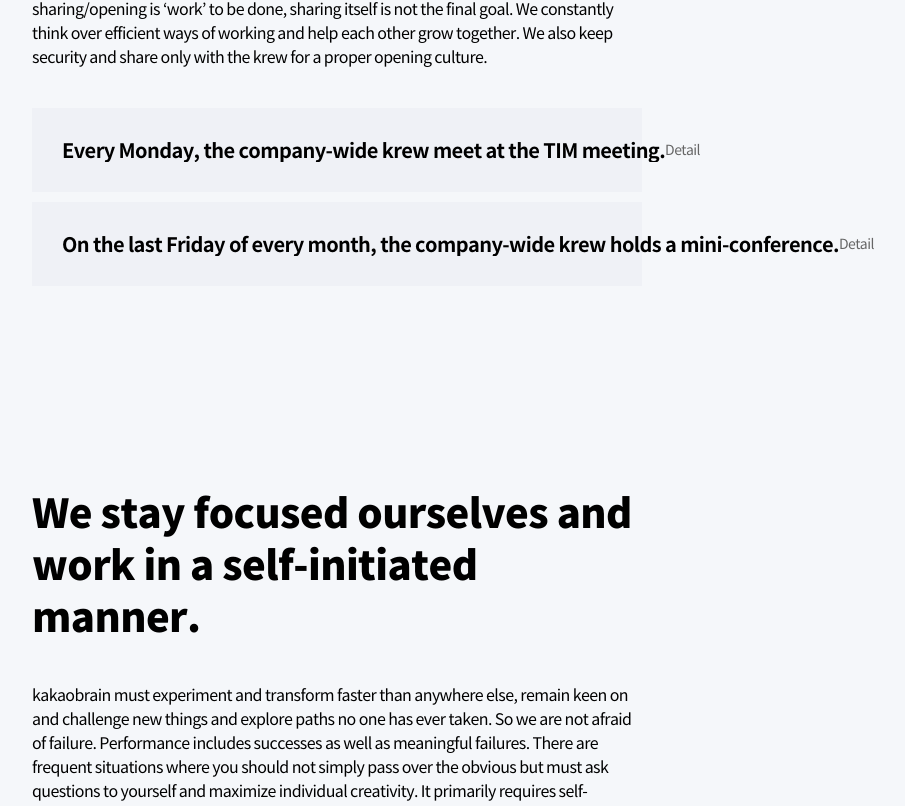
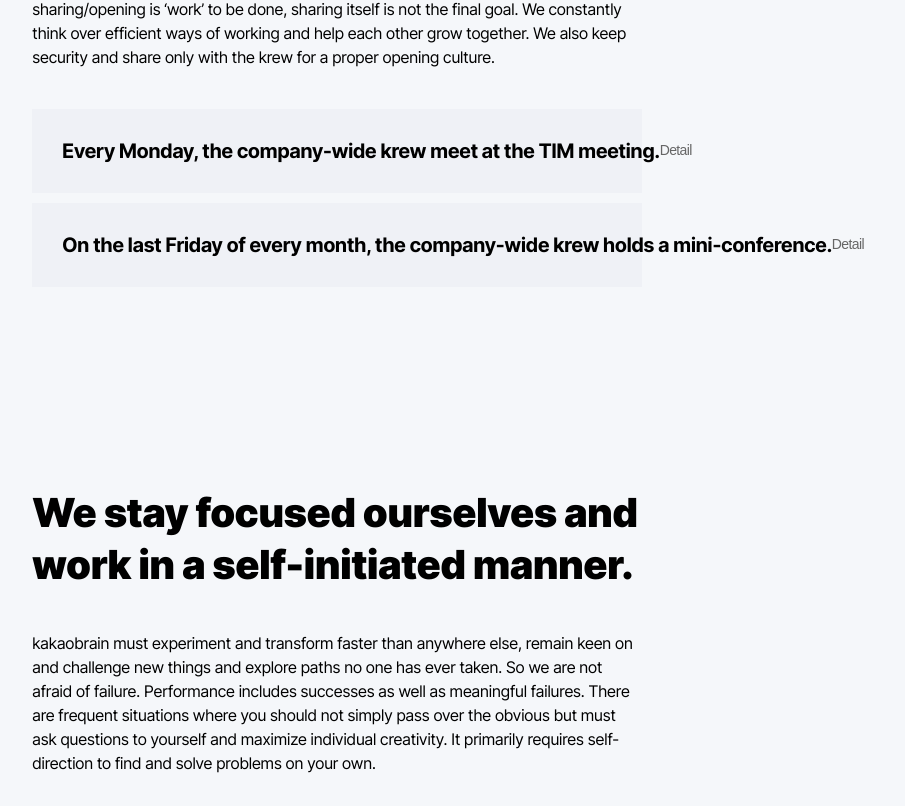
Before and after one commit to kimbomm/kakaobrain_recruit, a Nuxt app: page /company in a window 1280 px wide. Shown: the part 1792-2598 px from the top of the page, without its empty margins (366-1271 px from the left). Built offline with nearby package versions, Linux system fonts and the light colour scheme; what vue-device-detector would draw is missing.

Commit message:
김보민_한글/영문 폰트 구분 적용

```diff
--- a/assets/scss/common.scss
+++ b/assets/scss/common.scss
@@ -1,6 +1,6 @@
 html,
 body {
-  font-family: 'NotoSansKR', sans-serif;
+  font-family: 'NotoSansKR', 'Inter', sans-serif;
   scroll-behavior: smooth;
 }
 .btn {
--- a/assets/scss/fonts.scss
+++ b/assets/scss/fonts.scss
@@ -29,6 +29,7 @@ $font-NotoSansKR: map-get($font-map-NotoSansKR, Bold) 700,
     font-family: 'NotoSansKR';
     font-style: normal;
     font-weight: $weight;
+    unicode-range: U+AC00-D7A3;
   }
 }
 
--- a/components/elements/button/FoldingBox.vue
+++ b/components/elements/button/FoldingBox.vue
@@ -67,7 +67,6 @@
     &-title {
       flex: 0 0 90%;
       p {
-        font-family: 'NotoSansKR';
         font-size: 20px;
         line-height: 1.2;
         font-weight: 700;
@@ -85,7 +84,6 @@
     &-button {
       cursor: pointer;
       span {
-        font-family: 'NotoSansKR';
         font-size: 14px;
         color: $gray-6;
         line-height: 1.2;
@@ -94,7 +92,6 @@
     &-content {
       margin-top: 40px;
       > div {
-        font-family: 'NotoSansKR';
         font-size: 16px;
         font-weight: 400;
         line-height: 1.5;
--- a/components/layouts/MobMenuFooter.vue
+++ b/components/layouts/MobMenuFooter.vue
@@ -77,7 +77,6 @@
     li {
       margin-right: 30px;
       a {
-        font-family: 'NotoSansKR';
         font-size: 12px;
         line-height: 1.3;
         color: #fff;
```
